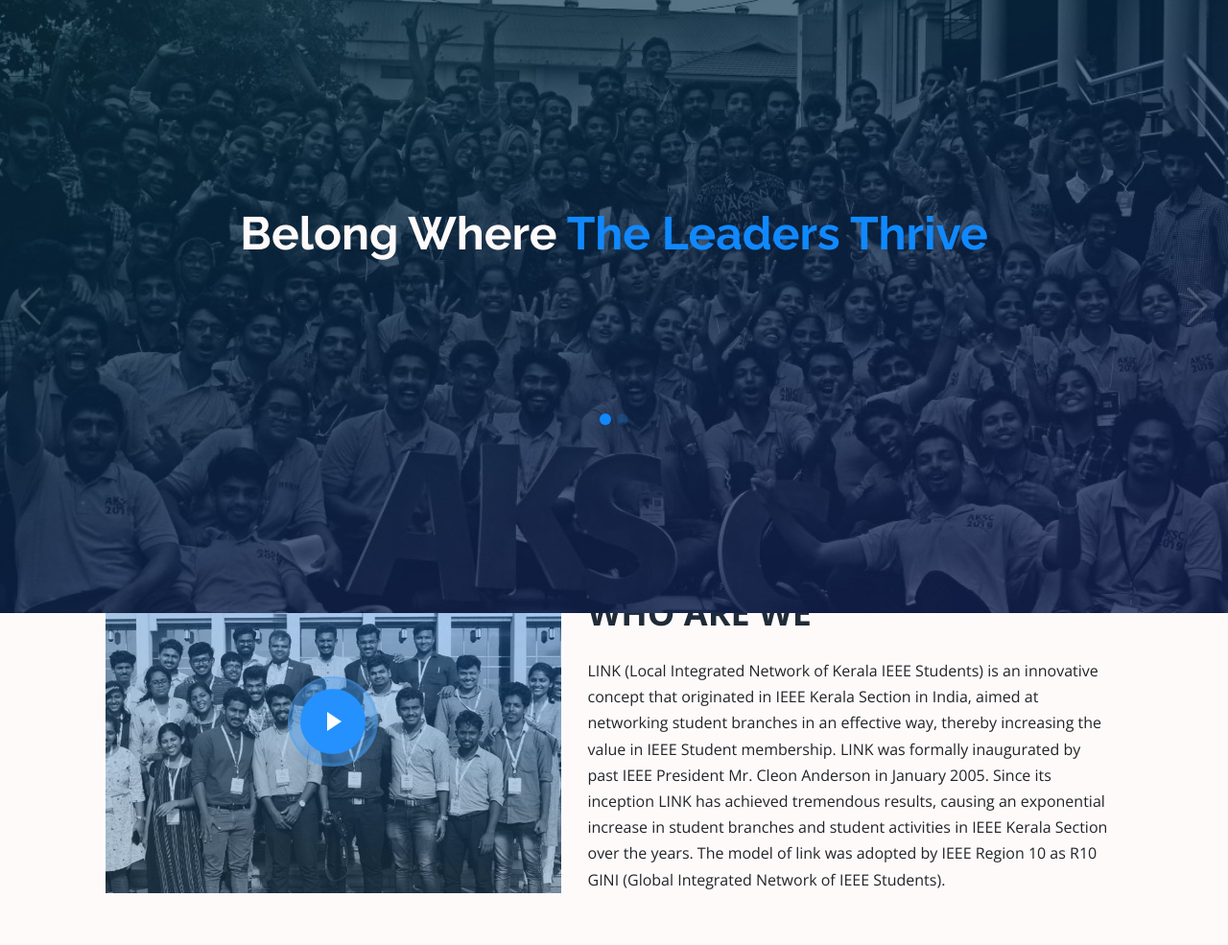
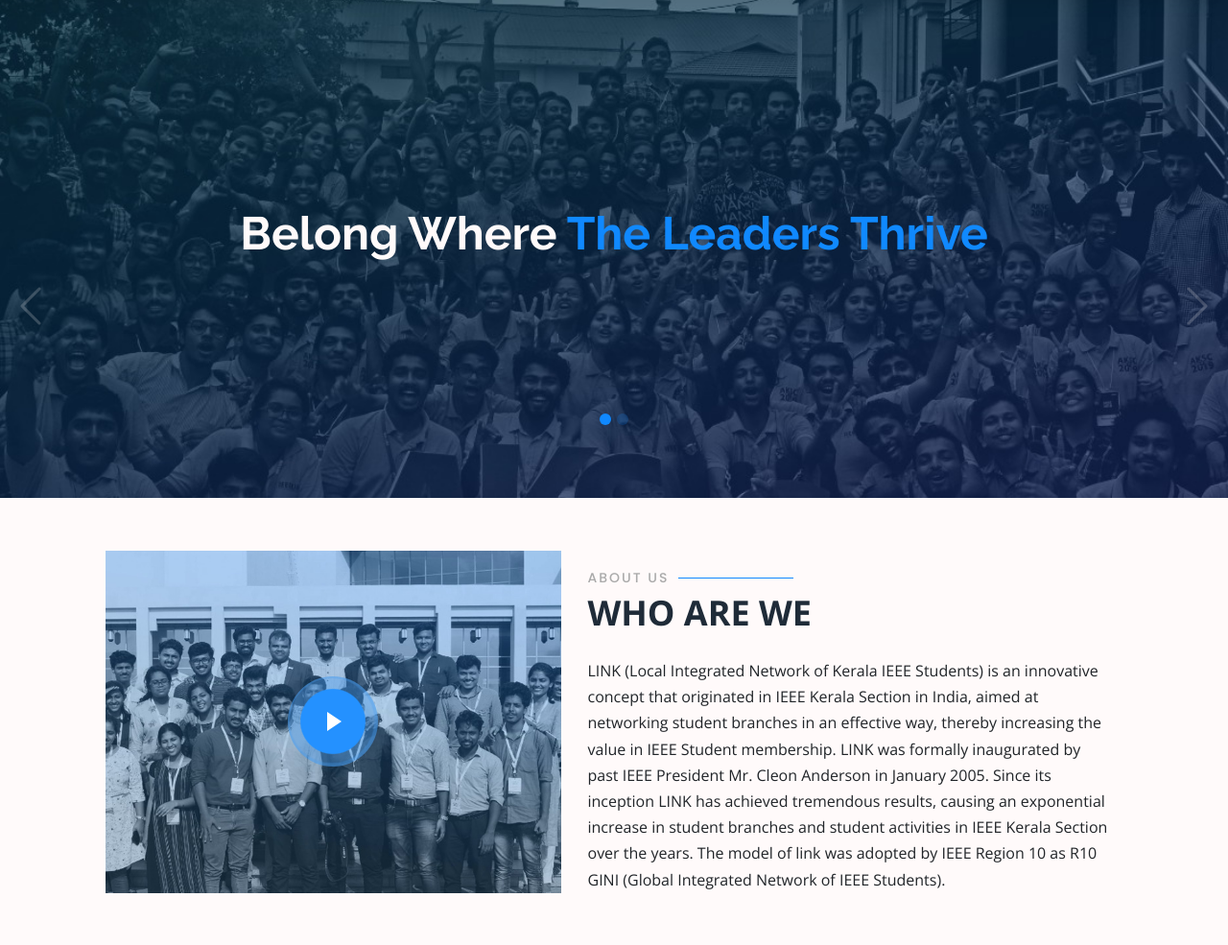
Before and after one commit to AlbinSony/aksc23-fork, a Node server app: page / in a window 1280 px wide. Shown: the part 105-1090 px from the top of the page at 96% size. Run offline with Node 20, Linux system fonts and the light colour scheme; some libraries are stand-ins or nearby versions.

Commit message:
index page bugs solved

```diff
--- a/public/stylesheets/scss/pages/_index.scss
+++ b/public/stylesheets/scss/pages/_index.scss
@@ -9,7 +9,7 @@
     padding: 0;
     margin-bottom: -120px;
     position: relative;
-    z-index: 1;
+    z-index: -1;
 }
 #hero .carousel-item {
     width: 100%;
@@ -161,11 +161,14 @@
 /*--------------------------------------------------------------
 # About
 --------------------------------------------------------------*/
-.about .content{
-    h3 {
-        font-weight: 600;
-        font-size: 26px;
-        color: #545454;
+.about {
+    background-color: $color1;
+    .content {
+        h3 {
+            font-weight: 600;
+            font-size: 26px;
+            color: #545454;
+        }
     }
 }
 .about .content p:last-child {
@@ -252,7 +255,6 @@
     border-radius: 0;
 }
 @media (max-width: 1024px) {
-
     .about .accordion-list {
         padding-left: 0;
         padding-right: 0;
--- a/public/stylesheets/style.css
+++ b/public/stylesheets/style.css
@@ -698,7 +698,7 @@
   padding: 0;
   margin-bottom: -120px;
   position: relative;
-  z-index: 1;
+  z-index: -1;
 }
 
 #hero .carousel-item {
@@ -879,6 +879,10 @@
 /*--------------------------------------------------------------
 # About
 --------------------------------------------------------------*/
+.about {
+  background-color: #fffafa;
+}
+
 .about .content h3 {
   font-weight: 600;
   font-size: 26px;
--- a/views/layout.hbs
+++ b/views/layout.hbs
@@ -126,7 +126,7 @@
                 $('body').addClass('loaded');
                 enableScroll()
                 body.style.overflowY = "auto";
-            }, 1500)
+            }, 2500)
         });
     </script>
 
```
Also changed, not shown: views/pages/calendar.hbs (+13 -13 lines).
